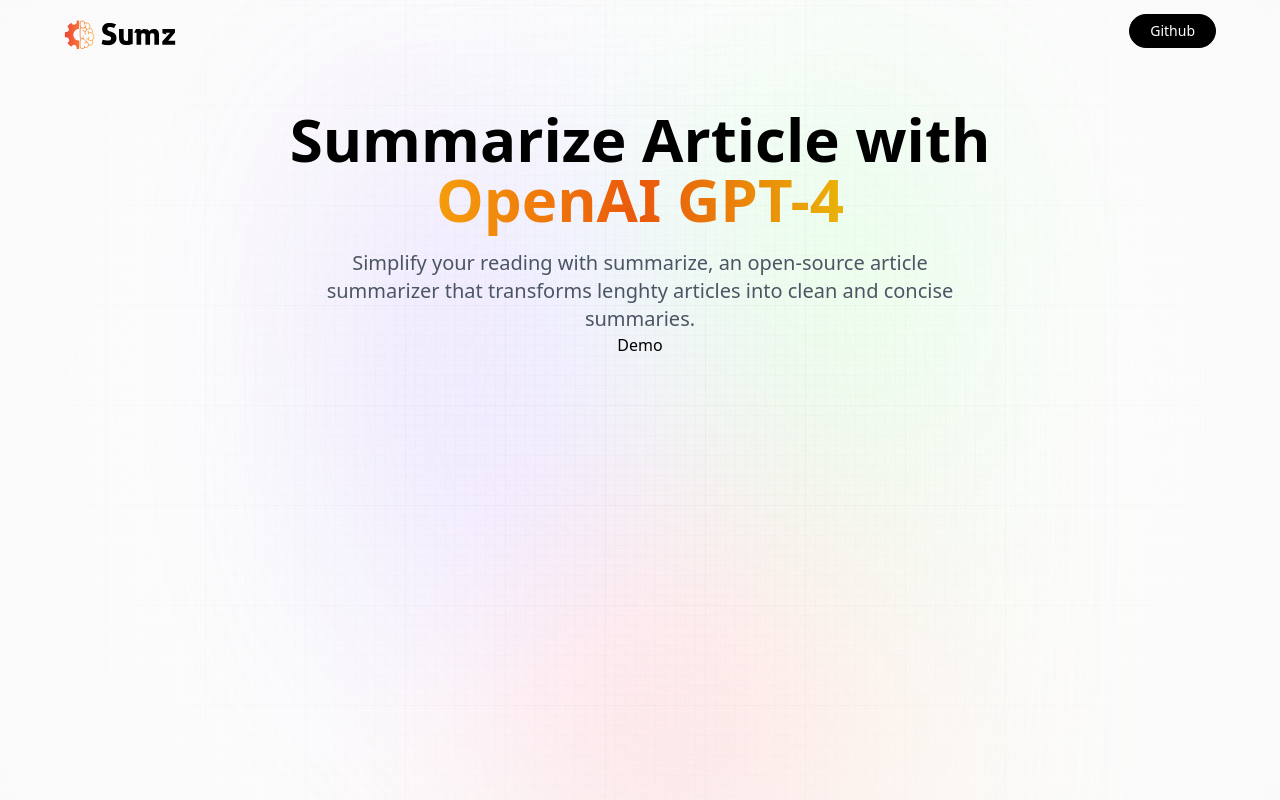
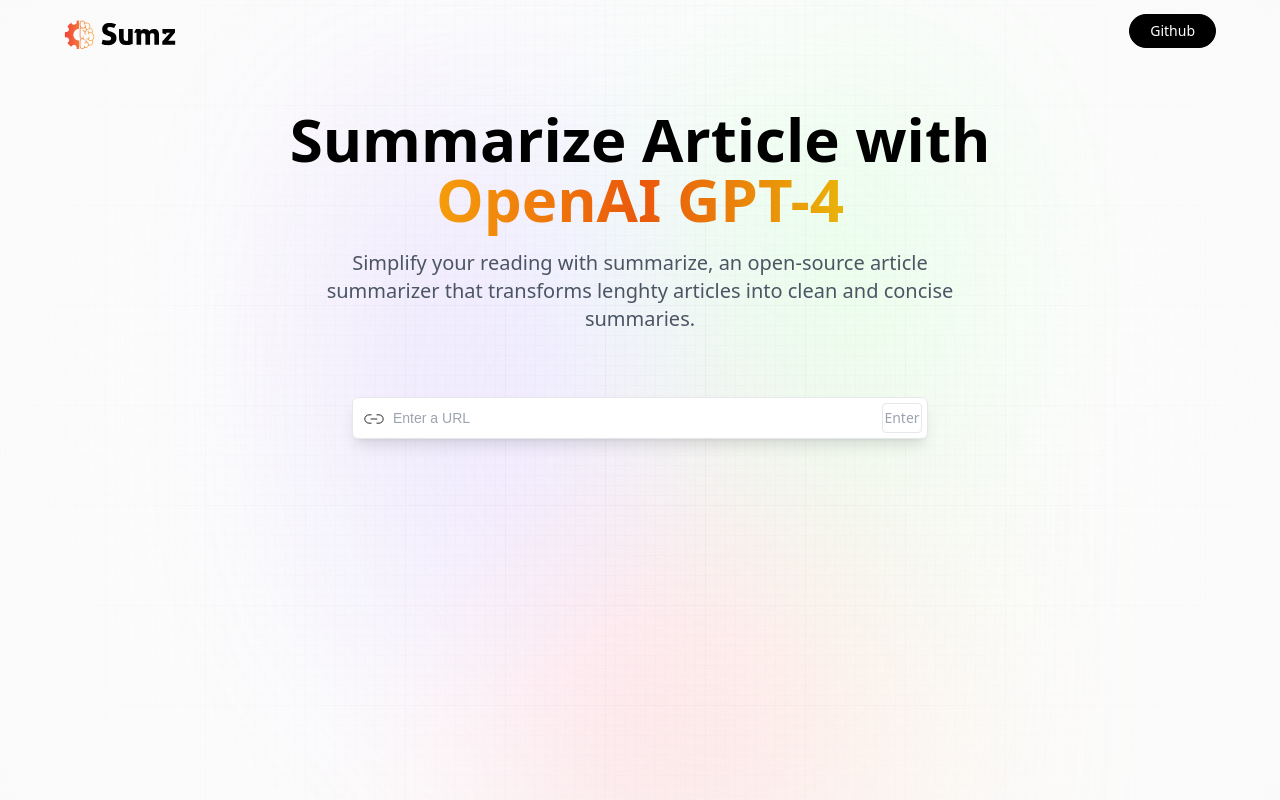
Before and after one commit to TemitopeRekun/AI-Summary-App, a React (Vite) app: page / in a window 1280 px wide. Built offline with nearby package versions, Linux system fonts and the light colour scheme; a web font is replaced by a local one.

Commit message:
styling the input field

```diff
--- a/src/component/Demo.jsx
+++ b/src/component/Demo.jsx
@@ -1,9 +1,39 @@
-import React from 'react'
+import React from "react";
+import { useState, useEffect } from "react";
+
+import { tick, copy, linkIcon, loader } from "../assets";
 
 const Demo = () => {
-  return (
-    <div>Demo</div>
-  )
-}
+	return (
+		<section className="mt-16 w-full max-w-xl">
+			<div className="flex flex-col w-full gap-2">
+				<form
+					className="relative flex justify-center item-center"
+					onSubmit={() => {}}>
+					<img
+						src={linkIcon}
+						alt="link_icon"
+						className="absolute left-0 my-3 ml-3 w-5"
+					/>
+					<input
+						type="url"
+						placeholder="Enter a URL"
+						value=""
+						onChange={() => {}}
+						required
+						className="url_input peer"
+					/>
 
-export default Demo
+					<button
+						type="submit"
+						className="submit_btn peer-focus:border-gray-700 peer-focus:text-gray-700">
+						{" "}
+						Enter
+					</button>
+				</form>
+			</div>
+		</section>
+	);
+};
+
+export default Demo;
```
